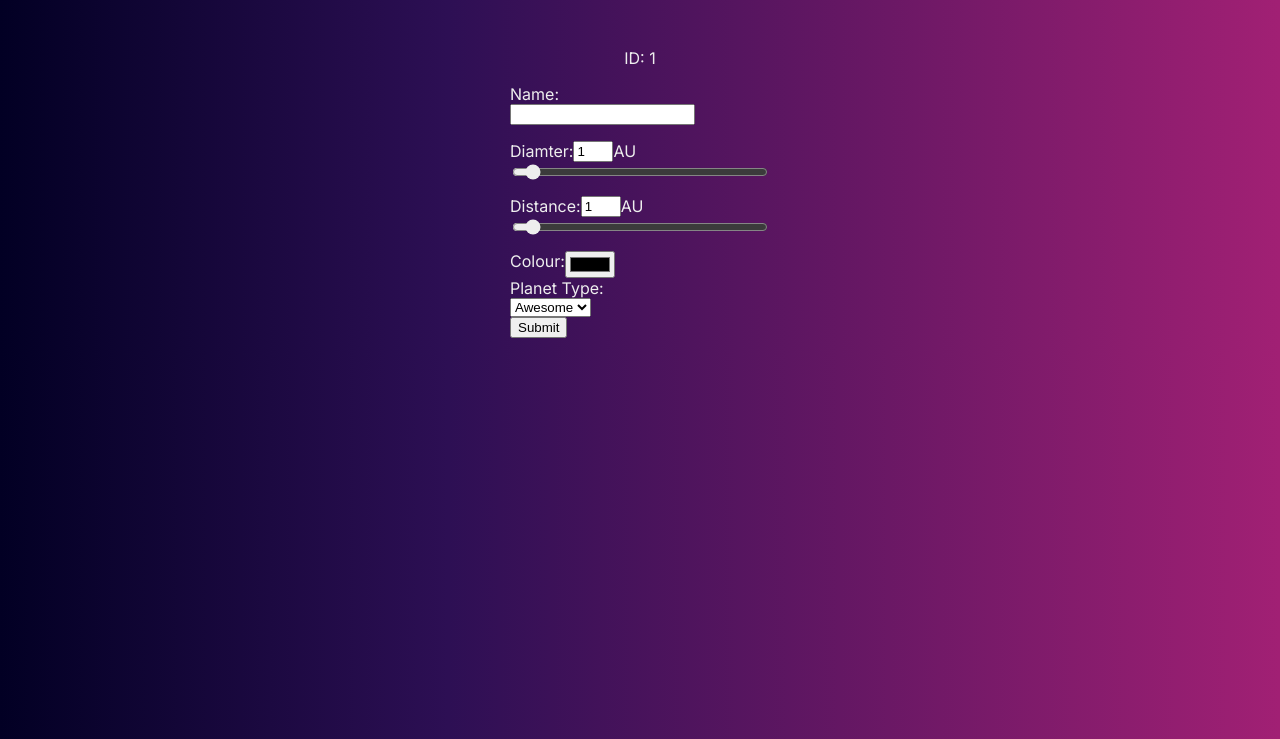
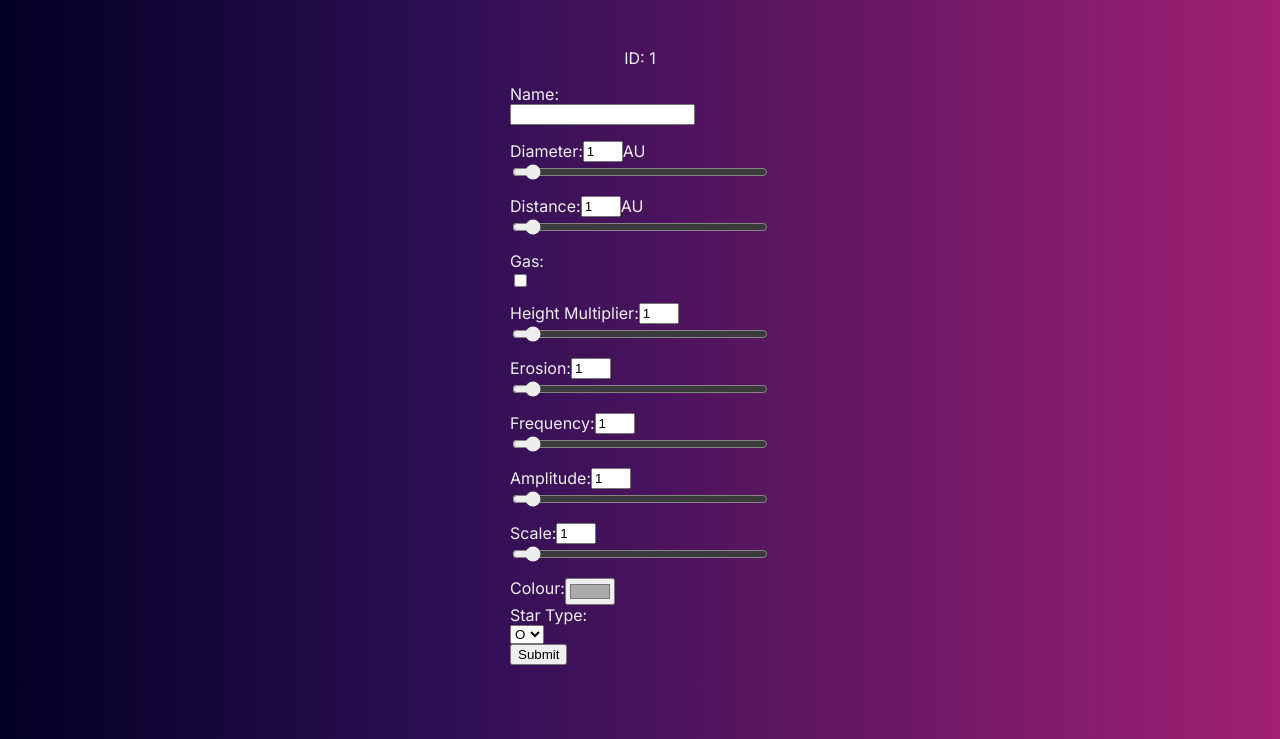
Before and after one commit to bellflwr/exo25_web, a Flask app: page /create/1 in a window 1280 px wide. Shown: the part 61-800 px from the top of the page. Run offline with Flask 3, Linux system fonts and the light colour scheme; some libraries are stand-ins or nearby versions.

Commit message:
Fixed uploads

```diff
--- a/exo25_web/blueprints/create.py
+++ b/exo25_web/blueprints/create.py
@@ -23,14 +23,15 @@ def editor(id: int):
         planet = Exoplanet(
             None,
             f.get("name", type=str),
-            f.get("planet-type", type=str),
             f.get("diameter", type=float),
             f.get("distance", type=float),
-            f.get("planet-material", type=str),
             f.get("gas", type=bool, default=False),
-            f.get("rings", type=int),
+            f.get("height-multiplier", type=float),
+            f.get("erosion", type=float),
+            f.get("freq", type=float),
+            f.get("amp", type=float),
+            f.get("scale", type=float),
             f.get("colour", type=str),
-            f.get("climate", type=float),
             f.get("star-type", type=str),
         )
 
--- a/exo25_web/templates/create.html
+++ b/exo25_web/templates/create.html
@@ -1,13 +1,12 @@
 {% extends 'base.html' %}
 {% block content %}
     <p>ID: {{id}}</p>
-    <form id="create-form" method="post" x-on:submit="formSubmit" x-data="{planetType: '', diameter: 1, distance: 1, material: '', gas: false, rings: 0, colour: 'red', climate: 1, starType: ''}">
+    <form id="create-form" method="post" x-on:submit="formSubmit" x-data="{diameter: 1, distance: 1, gas: false, heightMultiplier: 1, erosion: 1, freq: 1, amp: 1, scale: 1, colour: '#aaaaaa', starType: ''}">
         <label for="name">Name:</label>
         <input type="text" name="name" id="name">
 
-
         <div>
-            <label for="diameter">Diamter: </label>
+            <label for="diameter">Diameter: </label>
             <input type="number" class="noarrow" name="diameter" id="diameter" min="0.5" max="10" step="0.1" value="1" x-model="diameter">
             <span>AU</span>
         </div>
@@ -20,18 +19,64 @@
         </div>
         <input type="range" name="distance" id="distance" min="0.5" max="10" step="0.1" value="1" x-model="distance">
 
+        <div>
+            <label for="gas">Gas: </label>
+        </div>
+        <input type="checkbox" name="gas" id="gas" x-model="gas">
+
+
+
+        <div>
+            <label for="height-multiplier">Height Multiplier: </label>
+            <input type="number" class="noarrow" name="height-multiplier" id="height-multiplier" min="0.5" max="10" step="0.1" value="1" x-model="heightMultiplier">
+        </div>
+        <input type="range" name="height-multiplier" id="height-multiplier" min="0.5" max="10" step="0.1" value="1" x-model="heightMultiplier">
+
+
+        <div>
+            <label for="erosion">Erosion: </label>
+            <input type="number" class="noarrow" name="erosion" id="erosion" min="0.5" max="10" step="0.1" value="1" x-model="erosion">
+        </div>
+        <input type="range" name="erosion" id="erosion" min="0.5" max="10" step="0.1" value="1" x-model="erosion">
+
+
+        <div>
+            <label for="freq">Frequency: </label>
+            <input type="number" class="noarrow" name="freq" id="freq" min="0.5" max="10" step="0.1" value="1" x-model="freq">
+        </div>
+        <input type="range" name="freq" id="freq" min="0.5" max="10" step="0.1" value="1" x-model="freq">
+
+
+        <div>
+            <label for="amp">Amplitude: </label>
+            <input type="number" class="noarrow" name="amp" id="amp" min="0.5" max="10" step="0.1" value="1" x-model="amp">
+        </div>
+        <input type="range" name="amp" id="amp" min="0.5" max="10" step="0.1" value="1" x-model="amp">
+
+
+        <div>
+            <label for="scale">Scale: </label>
+            <input type="number" class="noarrow" name="scale" id="scale" min="0.5" max="10" step="0.1" value="1" x-model="scale">
+        </div>
+        <input type="range" name="scale" id="scale" min="0.5" max="10" step="0.1" value="1" x-model="scale">
+
 
         <div>
             <label for="colour">Colour: </label>
             <input type="color" class="noarrow" name="colour" id="colour" x-model="colour">
         </div>
 
-
         <div>
-            <label for="star-type">Planet Type: </label>
+            <label for="star-type">Star Type: </label>
         </div>
         <select name="star-type" id="star-type" x-model="starType">
-            <option value="awesome">Awesome</option>
+            <option value="O">O</option>
+            <option value="B">B</option>
+            <option value="A">A</option>
+            <option value="F">F</option>
+            <option value="G">G</option>
+            <option value="K">K</option>
+            <option value="M">M</option>
         </select>
 
         <input type="submit" value="Submit">
```
